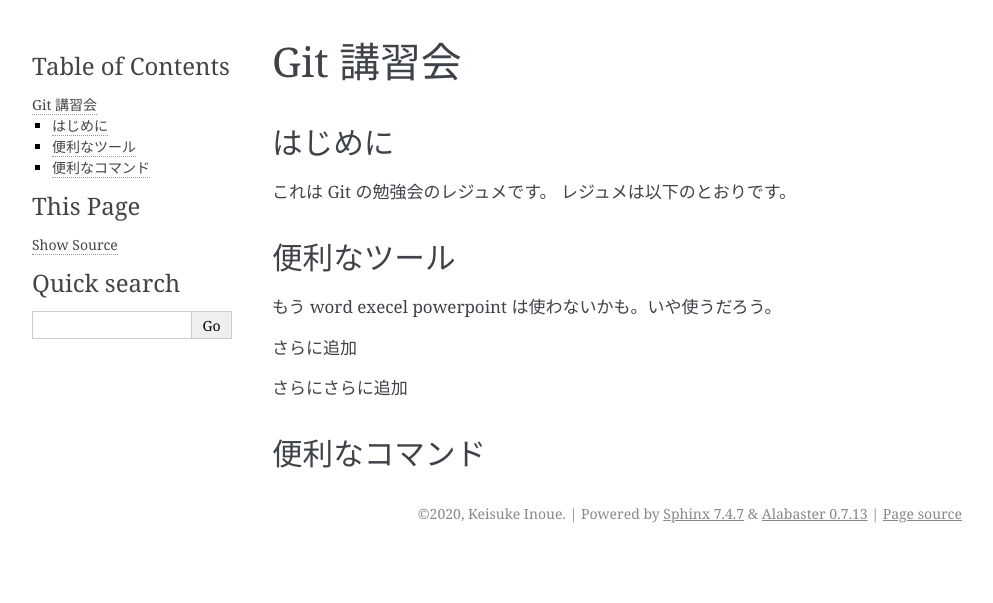
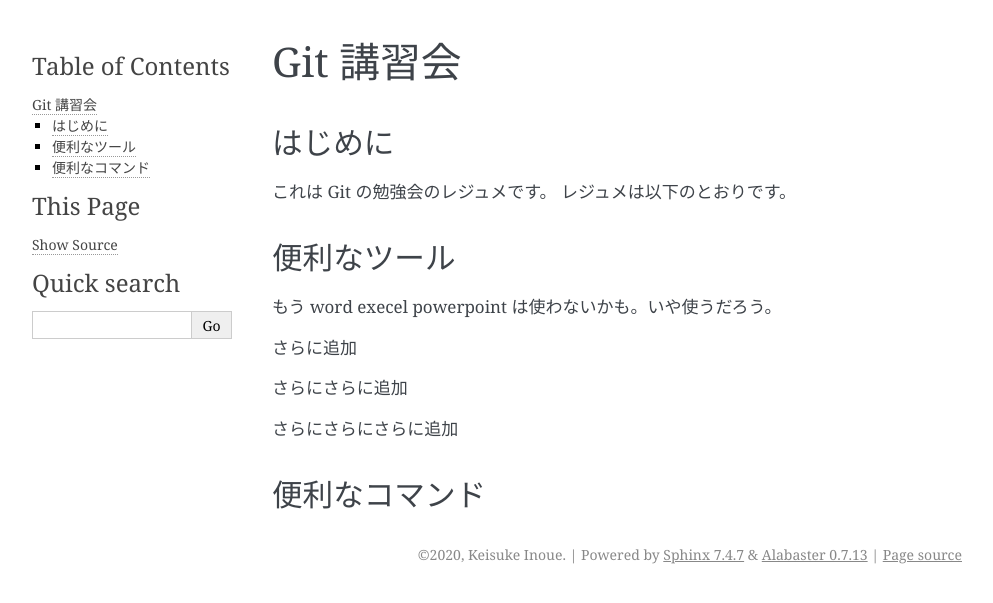
Before and after one commit to takuyainoue0317/iric_lab, a Sphinx documentation site: the page built from 200616_day-2/source/index.rst, in a window 1280 px wide. Shown: the top 603 px of the page, without its empty margins (148-1141 px from the left). Built offline with Sphinx 7.4.7, drawn with Linux system fonts in a browser that asks for light colours.

Commit message:
さらにさらにさらに追加

```diff
--- a/200616_day-2/source/index.rst
+++ b/200616_day-2/source/index.rst
@@ -23,6 +23,7 @@ powerpoint
 
 さらにさらに追加
 
+さらにさらにさらに追加
 
 
 
```
